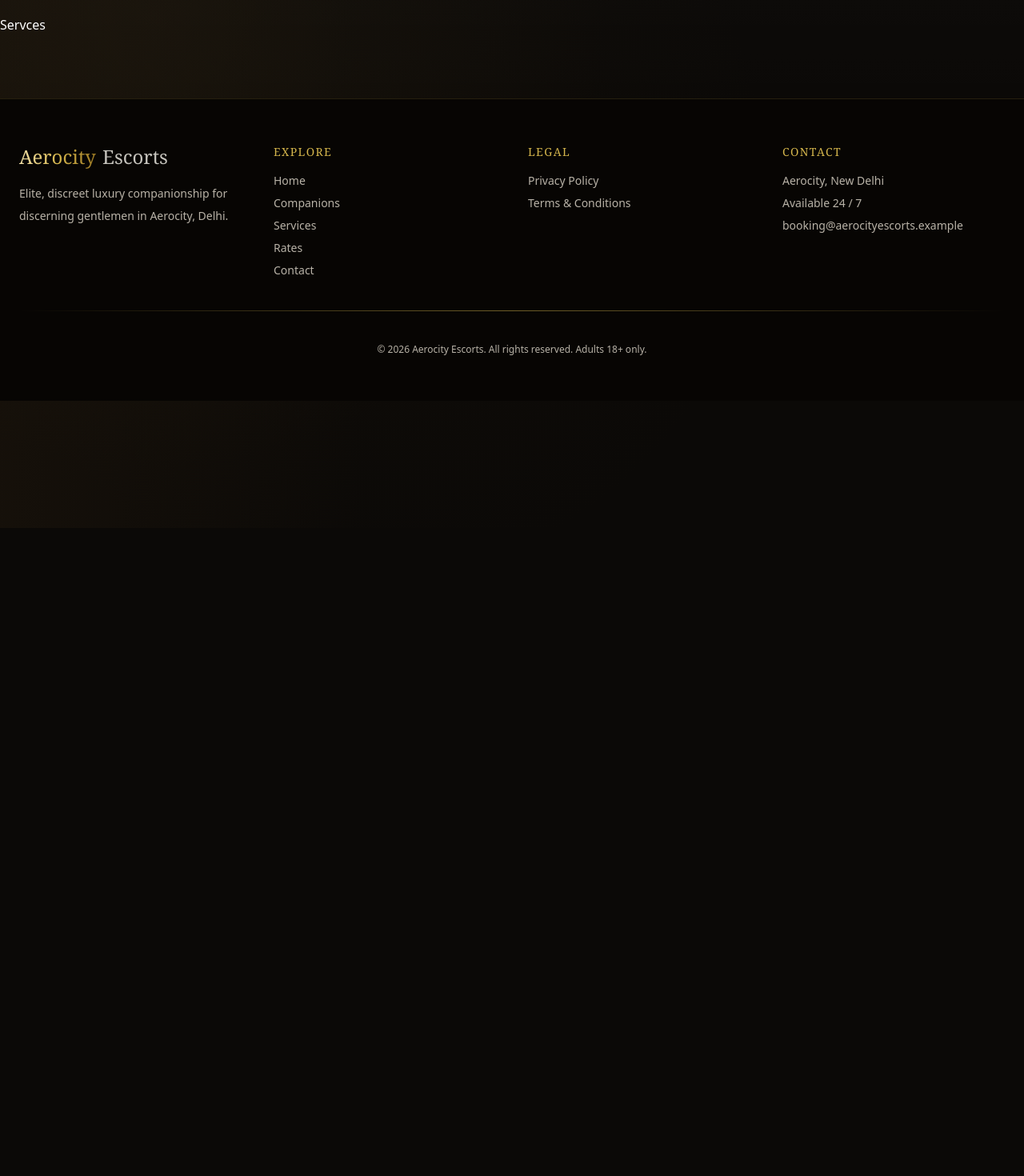
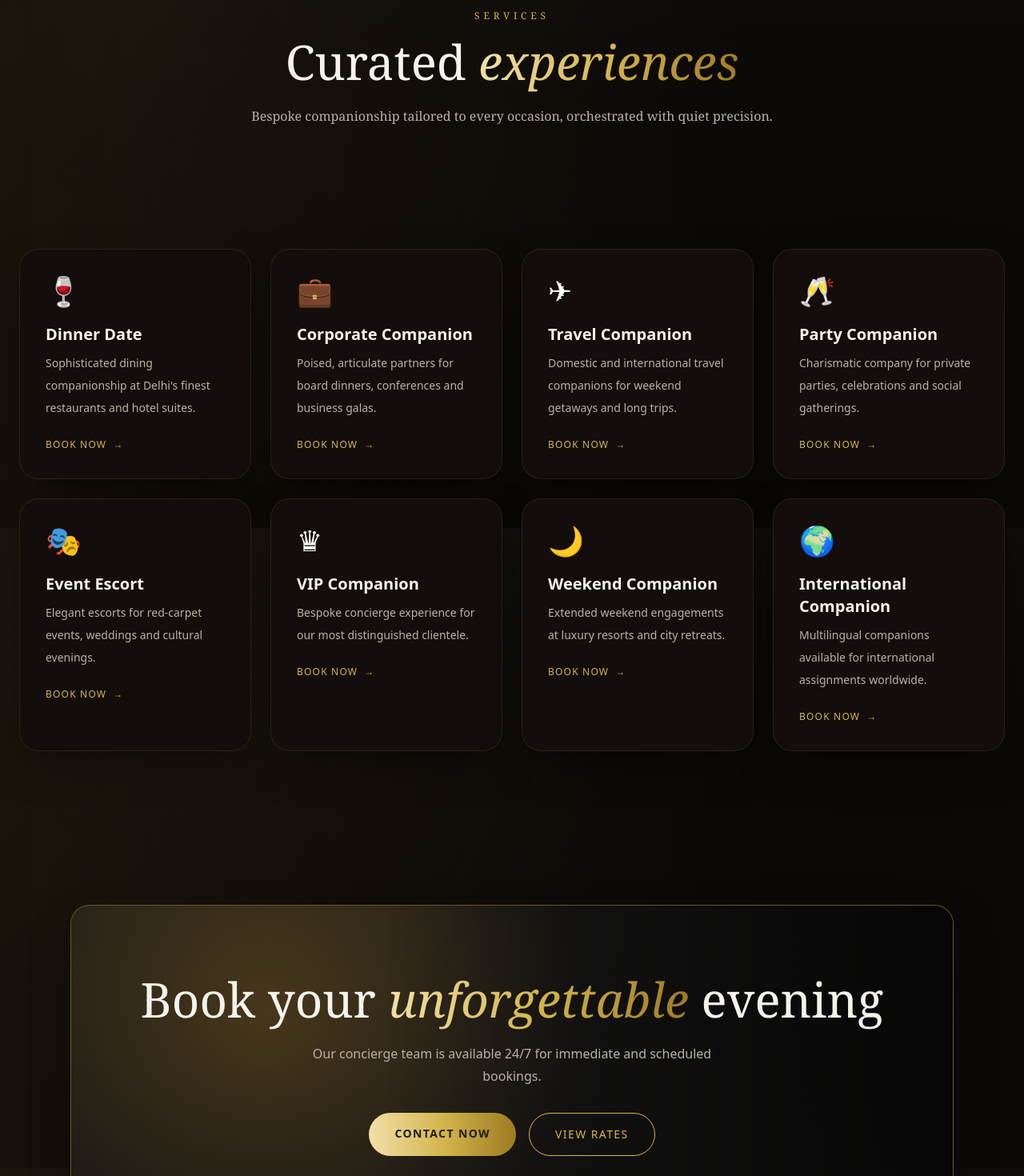
Before and after one commit to shekharsingh890/Agra-Escorts, a React (Vite) app: page /services in a window 1280 px wide. Shown: the part 140-1610 px from the top of the page at 80% size. Before the commit the page ends 800 px from the top, so only its background shows below. Built offline with nearby package versions, Linux system fonts and the light colour scheme.

Commit message:
services page done

```diff
--- a/src/pages/AboutUs.tsx
+++ b/src/pages/AboutUs.tsx
@@ -54,8 +54,8 @@ const AboutUs = () => {
                 set us apart
               </span>{" "}
             </>
-          }
-          subtitle=''/>
+          } subtitle=''
+        />
 
         <div className="grid gap-6 sm:grid-cols-2 lg:grid-cols-4">
           {pillars.map((p) => (
--- a/src/pages/Services.tsx
+++ b/src/pages/Services.tsx
@@ -1,8 +1,74 @@
+import { NavLink } from "react-router";
+import Heading from "../section/Heading";
 
+const services = [
+  { icon: "🍷", t: "Dinner Date", d: "Sophisticated dining companionship at Delhi's finest restaurants and hotel suites." },
+  { icon: "💼", t: "Corporate Companion", d: "Poised, articulate partners for board dinners, conferences and business galas." },
+  { icon: "✈", t: "Travel Companion", d: "Domestic and international travel companions for weekend getaways and long trips." },
+  { icon: "🥂", t: "Party Companion", d: "Charismatic company for private parties, celebrations and social gatherings." },
+  { icon: "🎭", t: "Event Escort", d: "Elegant escorts for red-carpet events, weddings and cultural evenings." },
+  { icon: "♛", t: "VIP Companion", d: "Bespoke concierge experience for our most distinguished clientele." },
+  { icon: "🌙", t: "Weekend Companion", d: "Extended weekend engagements at luxury resorts and city retreats." },
+  { icon: "🌍", t: "International Companion", d: "Multilingual companions available for international assignments worldwide." },
+];
 
 const Services = () => {
   return (
-    <div>Servces</div>
+    <>
+      <section className="mx-auto max-w-7xl px-6 py-8 pt-38">
+        <Heading badge="Services"
+          title={
+            <>
+              Curated{" "}
+              <span className="bg-linear-to-r from-[#f2e0a6] via-[#d4b54c] to-[#9e7b23] bg-clip-text italic text-transparent">
+                experiences
+              </span>
+            </>
+          } subtitle='Bespoke companionship tailored to every occasion, orchestrated with quiet precision.'
+        />
+      </section>
+
+      <section className="mx-auto mt-16 grid max-w-7xl gap-6 px-6 pb-24 sm:grid-cols-2 lg:grid-cols-4">
+        {services.map((s) => (
+          <div key={s.t} className="rounded-3xl border border-[#514d45]/30 bg-[#130e0b] p-8 shadow-[0_20px_60px_-20px_rgba(0,0,0,0.6)] backdrop-blur-sm transition-all duration-300 hover:-translate-y-2 hover:border-[#d4b54c]/40 hover:shadow-[0_20px_60px_-20px_rgba(212,181,76,0.2)]">
+            <div className="mb-5 text-4xl">{s.icon}</div>
+
+            <h3 className="text-xl font-semibold text-[#f5f3eb]">{s.t}</h3>
+            <p className="mt-2 text-sm leading-7 text-[#b8b2a7]">{s.d}</p>
+
+            <NavLink to="/contact" className="mt-6 inline-flex items-center gap-2 text-xs font-medium uppercase tracking-widest text-[#d4b54c] transition-all duration-300 hover:gap-3">
+              Book Now <span>→</span>
+            </NavLink>
+          </div>
+        ))}
+      </section>
+
+      <section className="mx-auto max-w-6xl px-6 py-24">
+        <div className="relative overflow-hidden rounded-3xl border border-[#d4b54c]/40 bg-[#191817] px-8 py-20 shadow-[0_20px_60px_-20px_rgba(0,0,0,0.6)] backdrop-blur-sm">
+          <div className="absolute inset-0 bg-[radial-gradient(circle_at_22%_35%,rgba(180,130,40,0.32),transparent_45%)]" />
+          <div className="absolute inset-0 bg-[linear-gradient(to_right,transparent_35%,rgba(0,0,0,.45)_70%,rgba(0,0,0,.75)_100%)]" />
+          <div className="absolute inset-0 bg-linear-to-b from-transparent via-[#0d0c0b]/10 to-[#0d0c0b]/30" />
+
+          <div className="relative text-center">
+            <h2 className=" text-4xl font-normal leading-tight text-[#f5f3eb] md:text-6xl font-serif">
+              Book your{" "}
+              <span className="bg-linear-to-r from-[#f2e0a6] via-[#d4b54c] to-[#9e7b23] bg-clip-text italic text-transparent">unforgettable</span>{" "}
+              evening
+            </h2>
+            <p className="mx-auto mt-4 max-w-xl text-base leading-7 text-[#b8b2a7]">Our concierge team is available 24/7 for immediate and scheduled bookings.</p>
+
+            <div className="mt-8 flex flex-wrap justify-center gap-4">
+              <NavLink to="/contact" className="rounded-full bg-linear-to-r from-[#f2e0a6] via-[#d4b54c] to-[#9e7b23] px-8 py-4 text-sm font-semibold uppercase tracking-widest text-[#1f1d1b] transition-all duration-300 hover:scale-105 hover:shadow-[0_10px_30px_rgba(212,181,76,0.35)]">
+                Contact Now
+              </NavLink>
+              <NavLink to="/rates" className="rounded-full border border-[#d4b54c] px-8 py-4 text-sm font-medium uppercase tracking-widest text-[#d4b54c] transition-all duration-300 hover:bg-[#d4b54c] hover:text-[#1f1d1b]">
+                View Rates
+              </NavLink>
+            </div>
+          </div>
+        </div>
+      </section>
+    </>
   )
 }
 
```
